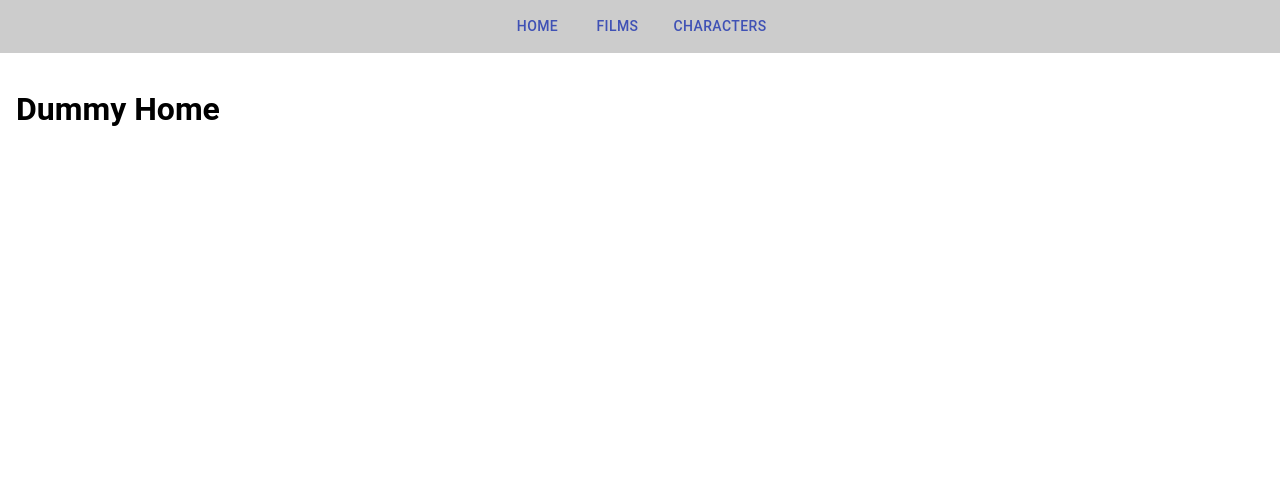
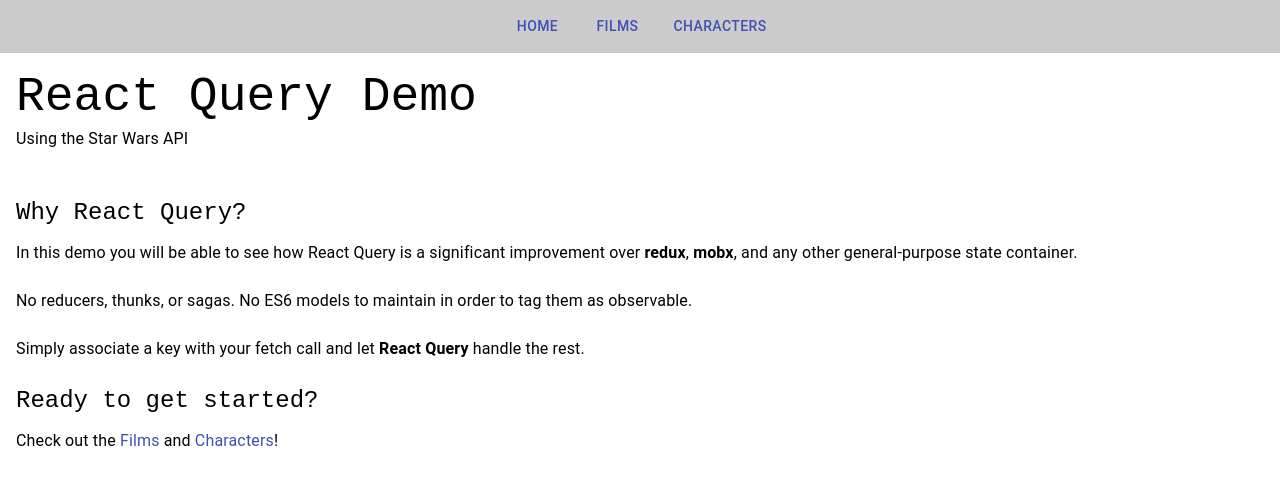
Before and after one commit to ifindev/starwars-react-query, a React (Create React App) app: page / in a window 1280 px wide. Shown: the top 484 px of the page. Built offline with nearby package versions, Linux system fonts and the light colour scheme.

Commit message:
Created Home component

```diff
--- /dev/null
+++ b/src/components/Home.js
@@ -0,0 +1,55 @@
+import React from 'react'
+import { Typography, Link } from '@material-ui/core'
+import { makeStyles } from '@material-ui/styles'
+import { Link as RouterLink } from 'react-router-dom'
+
+const Home = ({ props }) => {
+  const classes = useStyles()
+
+  return (
+    <div>
+      <Typography variant="h3">React Query Demo</Typography>
+      <Typography variant="subtitle1">Using the Star Wars API</Typography>
+
+      <section className={classes.main}>
+        <Typography variant="h5">Why React Query?</Typography>
+        <Typography variant="body1">
+          In this demo you will be able to see how React Query is a significant
+          improvement over <strong>redux</strong>, <strong>mobx</strong>, and
+          any other general-purpose state container.
+        </Typography>
+        <Typography variant="body1">
+          No reducers, thunks, or sagas. No ES6 models to maintain in order to
+          tag them as observable.
+        </Typography>
+        <Typography variant="body1">
+          Simply associate a key with your fetch call and let{' '}
+          <strong>React Query</strong> handle the rest.
+        </Typography>
+        <Typography variant="h5">Ready to get started?</Typography>
+        <Typography variant="body1">
+          Check out the{' '}
+          <Link component={RouterLink} to="/films">
+            Films
+          </Link>{' '}
+          and{' '}
+          <Link component={RouterLink} to="/characters">
+            Characters
+          </Link>
+          !
+        </Typography>
+      </section>
+    </div>
+  )
+}
+
+const useStyles = makeStyles((theme) => ({
+  main: {
+    margin: '44px 0',
+    '& p': {
+      margin: '12px 0 24px',
+    },
+  },
+}))
+
+export default Home
--- a/src/components/Layout.js
+++ b/src/components/Layout.js
@@ -3,6 +3,7 @@
 import { makeStyles } from '@material-ui/core/styles'
 import { Switch, Route, Link as RouterLink } from 'react-router-dom'
 
+import Home from './Home'
 import Dummy from './Dummy'
 
 export default function Layout(props) {
@@ -36,7 +37,7 @@
             <Dummy text={'Single Character'} />
           </Route>
           <Route path="/">
-            <Dummy text={'Home'} />
+            <Home />
           </Route>
         </Switch>
       </main>
```
